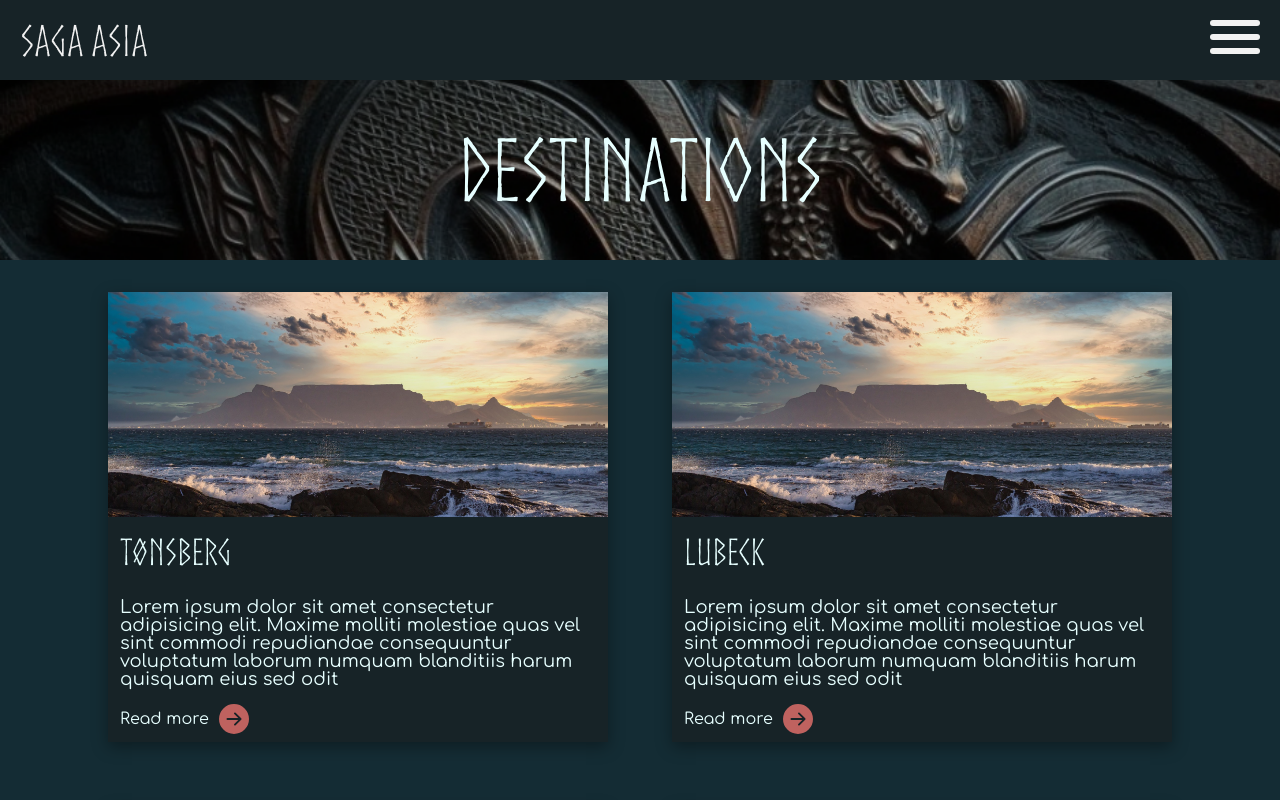
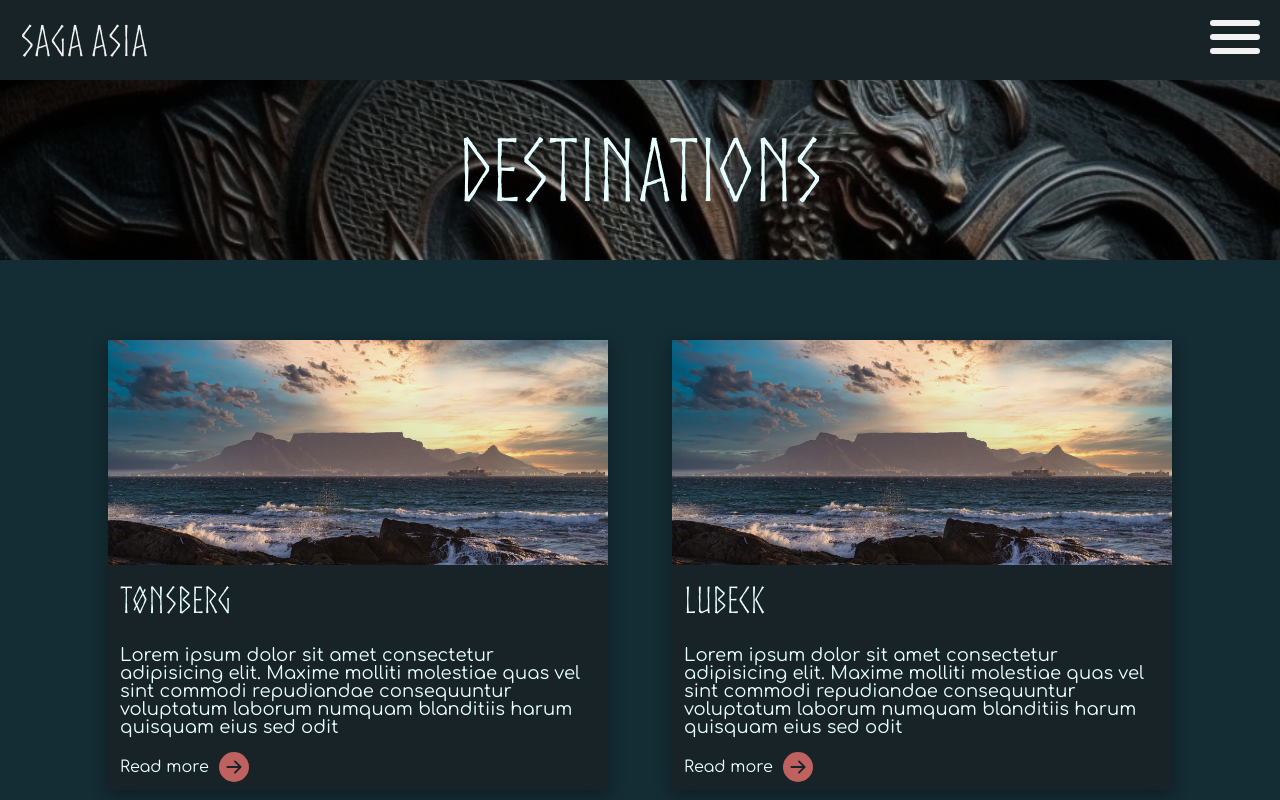
Before and after one commit to mobak88/Saga-Farmann, a Next.js app: page /destinations in a window 1280 px wide. Shown: the top 800 px of the page. Built offline with nearby package versions, Linux system fonts and the light colour scheme.

Commit message:
Creating and adding dark container

```diff
--- /dev/null
+++ b/src/components/containers/darkContainer/DarkContainer.tsx
@@ -0,0 +1,12 @@
+import React, { ReactNode } from "react";
+import styles from "./DarkContainer.tsx.module.css";
+
+interface DarkContainerProps {
+  children: ReactNode;
+}
+
+const DarkContainer = ({ children }: DarkContainerProps) => {
+  return <div className={styles["dark-container"]}>{children}</div>;
+};
+
+export default DarkContainer;
--- /dev/null
+++ b/src/components/containers/darkContainer/DarkContainer.tsx.module.css
@@ -0,0 +1,8 @@
+.dark-container {
+  background-color: var(--bg-dark-blue);
+  display: flex;
+  flex-direction: column;
+  justify-content: center;
+  align-items: center;
+  padding: var(--section-padding) 0;
+}
--- a/src/pages/crew/[id].tsx
+++ b/src/pages/crew/[id].tsx
@@ -7,6 +7,7 @@ import { useRouter } from "next/router";
 import Card from "../../components/cards/crewCard/CrewCard";
 import HeadingTwo from "@/components/typography/headings/HeadingTwo";
 import SwitchIdButton from "@/components/buttons/SwitchIdButton";
+import DarkContainer from "@/components/containers/darkContainer/DarkContainer";
 
 type Member = {
   member_image: string;
@@ -61,6 +62,7 @@ const CrewMemberPage = ({ crewMember, ids }: Props) => {
   return (
     <>
       <Header header={crewMember.title.rendered} />
+      <DarkContainer>
         <div className={styles["main-wrapper"]}>
           <div className={styles["button-heading-wrapper"]}>
             <SwitchIdButton
@@ -92,6 +94,7 @@ const CrewMemberPage = ({ crewMember, ids }: Props) => {
             ))}
           </div>
         </div>
+      </DarkContainer>
     </>
   );
 };
--- a/src/pages/crew/crew.module.css
+++ b/src/pages/crew/crew.module.css
@@ -1,12 +1,10 @@
 /* index and id files style */
 .main-wrapper {
-  background-color: var(--bg-dark-blue);
   display: flex;
   flex-direction: column;
   justify-content: center;
   gap: 5rem;
   align-items: center;
-  padding: 5rem 0;
 }
 
 .card-container {
--- a/src/pages/destinations/destinations.module.css
+++ b/src/pages/destinations/destinations.module.css
@@ -3,10 +3,8 @@
 }
 
 .card-container {
-  width: 100%;
   display: flex;
   justify-content: center;
   flex-wrap: wrap;
   gap: 64px;
-  margin-top: 32px;
 }
--- a/src/pages/destinations/index.tsx
+++ b/src/pages/destinations/index.tsx
@@ -3,11 +3,13 @@ import destinationsData from "@/components/cards/destinationCard/Data";
 import DestinationCard from "@/components/cards/destinationCard/DestinationCard";
 import styles from "./destinations.module.css";
 import Header from "@/components/header/Header";
+import DarkContainer from "@/components/containers/darkContainer/DarkContainer";
 
 const Destinations = () => {
   return (
-    <div className={styles.wrapper}>
+    <>
       <Header header={"Destinations"} />
+      <DarkContainer>
         <div className={styles["card-container"]}>
           {destinationsData.map((value) => {
             return (
@@ -21,7 +23,8 @@ const Destinations = () => {
             );
           })}
         </div>
-    </div>
+      </DarkContainer>
+    </>
   );
 };
 
--- a/src/pages/donate/donate.module.css
+++ b/src/pages/donate/donate.module.css
@@ -1,10 +1,8 @@
 .wrapper {
-  background-color: var(--bg-dark-blue);
   display: flex;
   justify-content: center;
   align-items: center;
   gap: 4rem;
-  padding: 5rem;
 }
 
 .image-box,
--- a/src/pages/donate/index.tsx
+++ b/src/pages/donate/index.tsx
@@ -7,6 +7,7 @@ import ParagraphsBig from "@/components/typography/paragraphs/ParagraphsBig";
 import ParagraphsSmall from "@/components/typography/paragraphs/ParagraphsSmall";
 import API_ENDPOINTS from "@/endpoints/endpoints";
 import { GetStaticProps } from "next";
+import DarkContainer from "@/components/containers/darkContainer/DarkContainer";
 
 interface DonateData {
   title: { rendered: string };
@@ -28,6 +29,7 @@ const DonationPage = ({ donateData }: Props) => {
   return (
     <>
       <Header header={donateData.title.rendered} />
+      <DarkContainer>
         <div className={styles.wrapper}>
           <div className={styles["text-box"]}>
             <div className={styles["text-box-content"]}>
@@ -58,6 +60,7 @@ const DonationPage = ({ donateData }: Props) => {
             />
           </div>
         </div>
+      </DarkContainer>
     </>
   );
 };
--- a/src/pages/livestream/livestream.module.css
+++ /dev/null
@@ -1,6 +0,0 @@
-.page-container {
-  background-color: var(--bg-dark-blue);
-  height: 100%;
-  width: 100%;
-  padding: 8rem 0;
-}
--- a/src/styles/globals.css
+++ b/src/styles/globals.css
@@ -15,15 +15,6 @@
   --hamburger-margin: 1rem;
   --hamburger-height: calc(var(--bar-height) * 3 + var(--hamburger-gap) * 2);
   --animation-timing: 200ms ease-in-out;
-
-  /* FONT SIZES */
-
-  --heading-one: 7.2rem;
-  --heading-two: 4.5rem;
-  --heading-three: 3.6rem;
-
-  --paragraph-size-l: 2.4rem;
-  --paragraph-size-sm: 1.8rem;
 
   /* FONT SIZES HEADINGS */
   --h--step-0: clamp(1.13rem, calc(-0.01rem + 5.65vw), 3.6rem);
```
Also changed, not shown: src/pages/crew/index.tsx (+3 -4 lines), src/pages/livestream/index.tsx (+4 -4 lines). Lines whose indentation alone changed are shown as unchanged.
